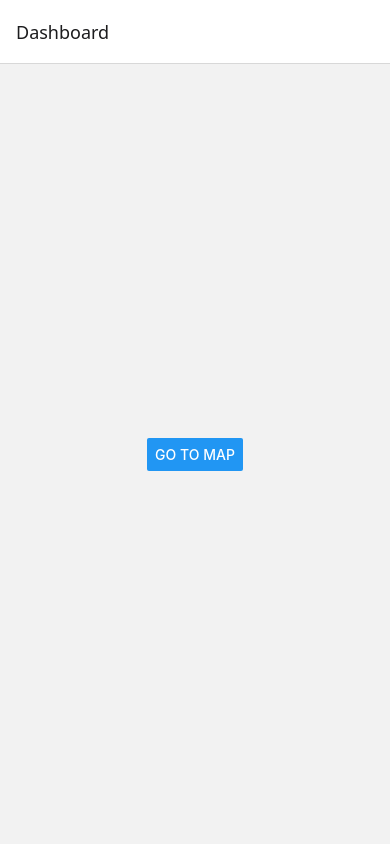
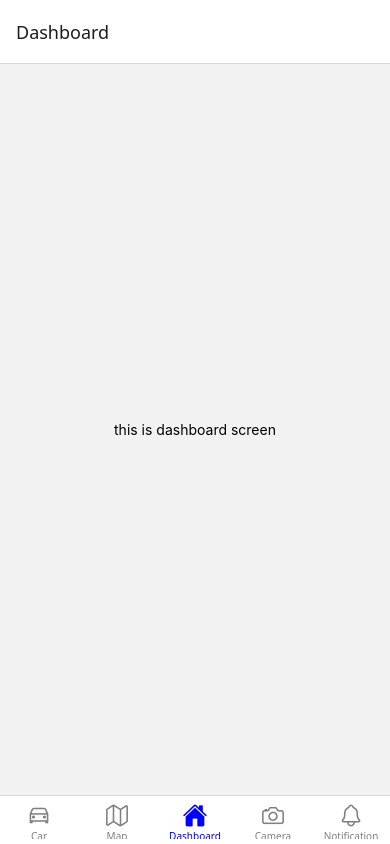
Before and after one commit to mohamedmaghzaoui/SmartFleetManager, a React Native app in the folder mobile-app/: screen /Dashboard in a window 390 px wide. Built offline with nearby package versions, Linux system fonts and the light colour scheme.

Commit message:
added navbar

```diff
--- a/mobile-app/App.js
+++ b/mobile-app/App.js
@@ -1,20 +1,11 @@
 import React from 'react';
-import { NavigationContainer } from '@react-navigation/native';
-import { createStackNavigator } from '@react-navigation/stack';
-import { DashboardScreen } from './components/DashboardScreen';
-import { MapScreen } from './components/MapScreen';
 
-// Create a stack navigator
-const Stack = createStackNavigator();
+import { MainContainer } from './MainContainer';
 
-// Main App Component with Navigation
+
+
 export default function App() {
   return (
-    <NavigationContainer>
-      <Stack.Navigator initialRouteName="Dashboard">
-        <Stack.Screen name="Dashboard" component={DashboardScreen} />
-        <Stack.Screen name="Map" component={MapScreen} />
-      </Stack.Navigator>
-    </NavigationContainer>
+  <MainContainer/>
   );
 }
--- /dev/null
+++ b/mobile-app/MainContainer.js
@@ -0,0 +1,63 @@
+import React from "react";
+import { NavigationContainer } from "@react-navigation/native";
+import { createBottomTabNavigator } from "@react-navigation/bottom-tabs";
+import { Ionicons } from "@expo/vector-icons";
+
+
+import { DashboardScreen } from "./components/DashboardScreen";
+import { MapScreen } from "./components/MapScreen";
+
+import {NotificationScreen} from "./components/NotificationScreen"
+import { CameraScreen } from "./components/CameraScreen";
+import { CarScreen } from "./components/CarScreen";
+
+
+
+
+// Create the bottom tab navigator
+const Tab = createBottomTabNavigator();
+
+export const MainContainer = () => {
+  return (
+    <NavigationContainer>
+      <Tab.Navigator
+        initialRouteName="Dashboard"
+        screenOptions={({ route }) => ({
+          // Add icons based on route name
+          tabBarIcon: ({ focused, color, size }) => {
+            let iconName;
+
+            if (route.name === "Dashboard") {
+              iconName = focused ? "home" : "home-outline"; // Home icon
+
+            } else if (route.name === "Map") {
+              iconName = focused ? "map" : "map-outline"; // Map icon
+
+            } else if (route.name === "Camera") {
+              iconName = focused ? "camera" : "camera-outline"; // Camera icon
+
+            } else if (route.name === "Notification") {
+              iconName = focused ? "notifications" : "notifications-outline"; // Notification icon
+            } else if (route.name === "Car") {
+              iconName = focused ? "car" : "car-outline"; // Notification icon
+            }
+
+            // Return the Ionicons component
+            return <Ionicons name={iconName} size={size} color={color} />;
+          },
+          tabBarActiveTintColor: "blue", // Active tab color
+          tabBarInactiveTintColor: "gray", // Inactive tab color
+        })}
+      >
+        {/* Add screens */}
+        <Tab.Screen name="Car" component={CarScreen} />
+        <Tab.Screen name="Map" component={MapScreen} />
+        <Tab.Screen name="Dashboard" component={DashboardScreen} />
+        <Tab.Screen name="Camera" component={CameraScreen} />
+        <Tab.Screen name="Notification" component={NotificationScreen} />
+
+
+      </Tab.Navigator>
+    </NavigationContainer>
+  );
+};
--- /dev/null
+++ b/mobile-app/components/CameraScreen.js
@@ -0,0 +1,9 @@
+import * as React from "react"
+import {Text , View} from "react-native"
+export const CameraScreen=()=>{
+    return (
+        <View>
+            <Text>this is Camera</Text>
+        </View>
+    )
+}
--- /dev/null
+++ b/mobile-app/components/CarScreen.js
@@ -0,0 +1,9 @@
+import * as React from "react"
+import {Text , View} from "react-native"
+export const CarScreen=()=>{
+    return (
+        <View>
+            <Text>this is Car </Text>
+        </View>
+    )
+}
--- a/mobile-app/components/DashboardScreen.js
+++ b/mobile-app/components/DashboardScreen.js
@@ -1,14 +1,11 @@
 import React from 'react';
-import { View, Button } from 'react-native';
+import { View, Text } from 'react-native';
 
 // DashboardScreen Component
 export const DashboardScreen = ({ navigation }) => {
   return (
     <View style={{ flex: 1, justifyContent: 'center', alignItems: 'center' }}>
-      <Button
-        title="Go to Map"
-        onPress={() => navigation.navigate('Map')} // Use navigation prop here
-      />
+      <Text>this is dashboard screen</Text>
     </View>
   );
 };
--- a/mobile-app/components/MapScreen.js
+++ b/mobile-app/components/MapScreen.js
@@ -7,6 +7,7 @@ import * as Location from 'expo-location'; // Import Expo Location API
 export const MapScreen = () => {
   const [location, setLocation] = useState(null); // State to store user's location
   const [errorMsg, setErrorMsg] = useState(null); // State to store error message
+  //start regison
   const [region, setRegion] = useState({
     latitude: 37.78825,
     longitude: -122.4324,
@@ -98,7 +99,7 @@ export const MapScreen = () => {
         )}
       </MapView>
 
-      <Button title="Get Location" onPress={getLocation} />
+      {/* <Button title="Get Location" onPress={getLocation} /> */}
     </View>
   );
 };
@@ -108,7 +109,7 @@ const styles = StyleSheet.create({
     flex: 1,
     justifyContent: 'center', // Centering the content
     alignItems: 'center',
-    padding: 20,
+    padding: 10,
   },
   map: {
     width: '100%',
--- /dev/null
+++ b/mobile-app/components/NotificationScreen.js
@@ -0,0 +1,9 @@
+import * as React from "react"
+import {Text , View} from "react-native"
+export const NotificationScreen=()=>{
+    return (
+        <View>
+            <Text>this is notification screen</Text>
+        </View>
+    )
+}
```
Also changed, not shown: mobile-app/components/SettingScreen.js (added, +9 -0 lines), mobile-app/package.json (+6 -2 lines), 1 other file (tests, documents, lock files or other folders).
